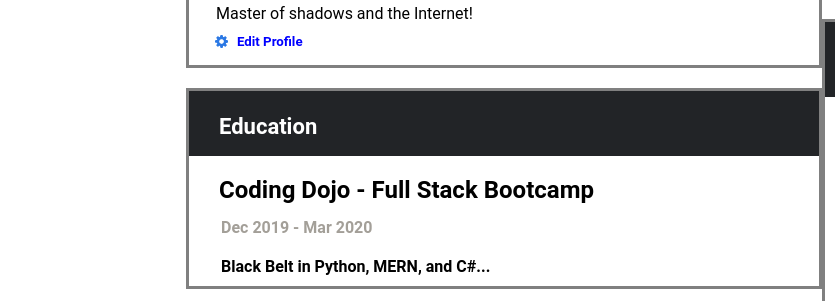
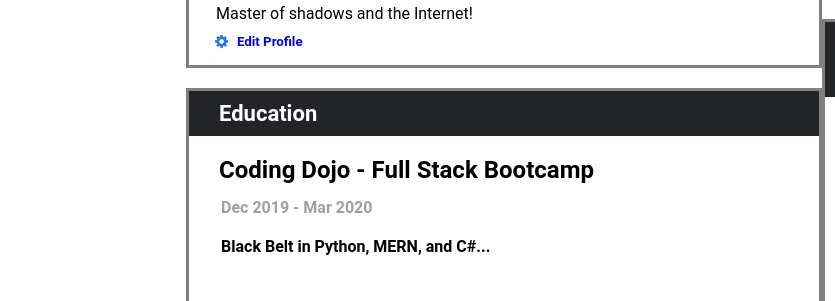
Before and after one commit to rvua/Profile-Page, a plain HTML site: page Profile Folder/index.html in a window 1280 px wide. Shown: the part 324-625 px from the top of the page, 0-835 px from the left. Drawn offline with Linux system fonts and the light colour scheme.

Commit message:
code review

```diff
--- a/Profile Folder/index.html
+++ b/Profile Folder/index.html
@@ -29,9 +29,7 @@
             <div class="user-header">
                 <img src="./icons/user-circle.png" alt="userphoto" id="userlogo">
             </div>
-            <div class="fullname">
-                <h1>John Doe</h1>
-            </div>
+            <h1 class="fullname">John Doe</h1>
             <div class="location">
                 <img src="./icons/map-marker.png" alt="locator" id="location_marker">
                 <h4>Seattle</h4>
--- a/Profile Folder/style.css
+++ b/Profile Folder/style.css
@@ -1,4 +1,9 @@
 /* Begin Navigation */
+/* * {
+    margin: 0;
+    padding: 0;
+}*/
+
 body{
     /* From Navigation */
     margin: 0 auto;
@@ -165,9 +170,11 @@
 /* End User Card */
 
 /* Begin Education */
+
+
 .education{
     width: 630px;
-    height: 195px;
+    /* min-height: 195px; */
     background-color: white;
     border-color: grey;
     border-style: solid;
@@ -178,17 +185,21 @@
 .education-header{
     background-color: rgb(34, 36, 39);
     display: flex;
-    height: 65px;
+    align-items: center;
+    /* height: 65px; */
     color: white;
-    /* margin-bottom: 20px; */
+    padding: 10px 30px;
+
 }
 
 .top-title-education{
-    margin-top: 23px;
-    margin-left: 30px;
-    display: flex;
+    /* margin-top: 23px; */
+    /* margin-left: 30px; */
+    /* display: flex; */
     align-items: center;
     font-size: 22px;
+    margin-top: 0;
+    margin-bottom: 0;
 }
 
 .title-bootcamp {
```
